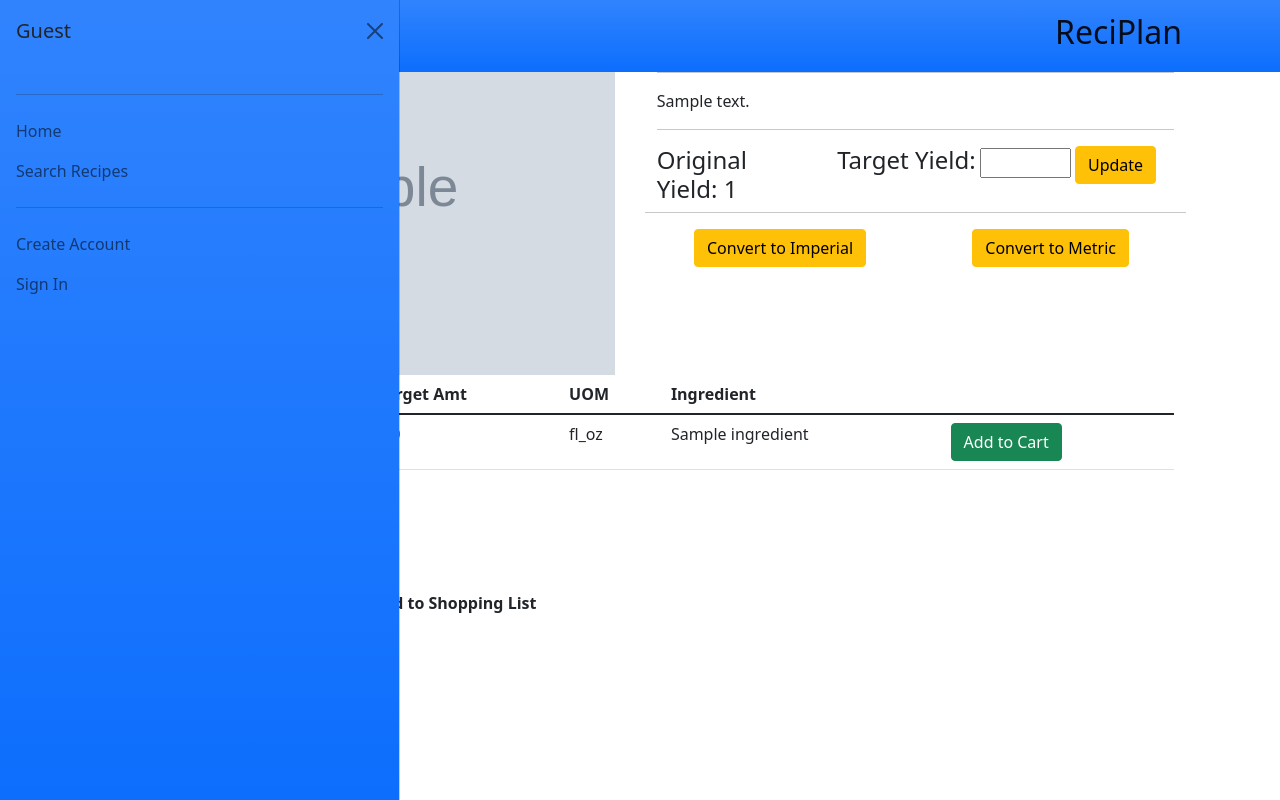
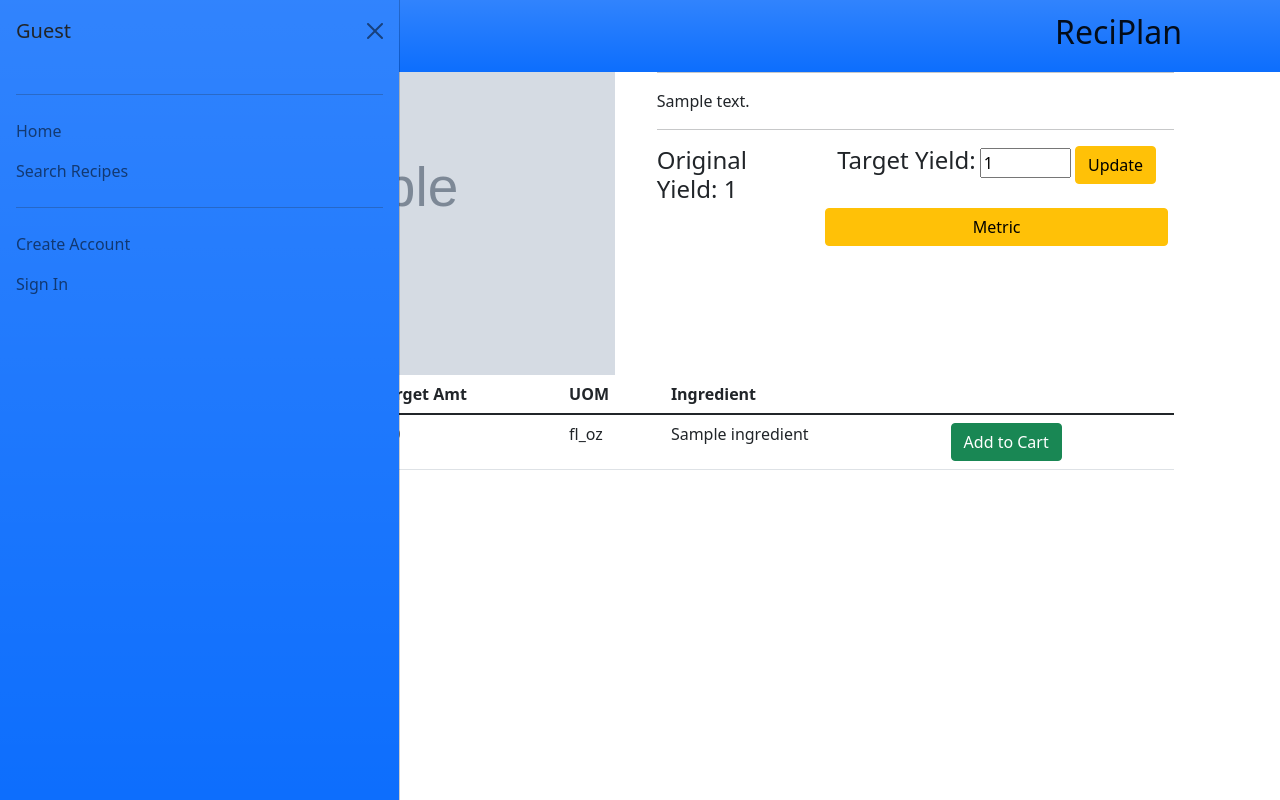
Before and after one commit to sjmcclure2/reciplan, a Django app: template reciplan/templates/reciplan/recipe_view.html in a window 1280 px wide. Run offline with Django 4.2, Linux system fonts and the light colour scheme; tables that the repository leaves empty hold one stand-in row (values such as "Sample post"); the template is opened without the code that fills it: values that come from a table or form of the project are taken from there, most other values are stand-ins (such as "Sample title", 1, 10 or a date in 2020); grey boxes marked "Sample" are stand-in pictures.

Commit message:
Recipe View Updates
Added Metric/Imperial toggle button
Fixed variable mismatch for target yield
Removed unused old table code
Removed targs from GET request for detail view
set default for convert_y

```diff
--- a/reciplan/templates/reciplan/recipe_view.html
+++ b/reciplan/templates/reciplan/recipe_view.html
@@ -7,6 +7,11 @@ Version Notes:
             1.0 - JC - Initial creation, query
             1.1 - SM - Added conversion function and form
             1.3 - DH - Formal view
+            1.4 - JC - Added metric/imperial toggle button and JS function
+                       Removed unused table code
+                       Added hidden input field for unit_conv
+                       corrected variable to match view input
+                       set default value for convert_y
 -->
 
 {% extends 'reciplan/base.html'%}
@@ -17,6 +22,7 @@ Version Notes:
     padding-left: 3%;
   }
 </style>
+
 
 
 <title>{{ recipe.title }}</title>
@@ -52,25 +58,19 @@ Version Notes:
             {% csrf_token%}
             <div class="form-row ">
               <div class="form-group col-md-12">
-
-                <label for="targetYield"><h4>Target Yield:</h4></label>
-                <input id="targetYield" name="targetYield" type="text" maxlength="4" size="4">
+                <input id="unit_conv" name="unit_conv" type="hidden" maxlength="4" size="4" value="Metric">
+                <label for="convert_y" ><h4>Target Yield:</h4></label>
+                <input id="convert_y" name="convert_y" type="text" maxlength="4" size="4" value={{recipe.o_yield}}>
                 <button type="submit" class="btn btn-warning">Update</button>
+              </div>
+              <div class="row">
+                <br>
+              </div>
+              <div class="row">
+                <button type="button" id="unit_conv_btn" class="btn btn-warning" onclick="swap_conversion()">Metric</button>
               </div>
             </div>
           </form>
-        </div>
-      </div>
-      <div class="row">
-        <hr>
-      </div>
-      <div class="row">
-        <div class="col-md-6 d-flex flex-row justify-content-center">
-          <button class="btn btn-warning" type="submit">Convert to Imperial</button>
-        </div>
-        <div class="col-md-6 d-flex flex-row justify-content-center">
-
-          <button class="btn btn-warning" type="submit">Convert to Metric</button>
         </div>
       </div>
     </div>
@@ -111,53 +111,17 @@ Version Notes:
   </div>
 </div>
 
-
-
-
-
-
-<table>
-  <tr>
-    <th>Org<br>Amt</th>
-    <th>UOM</th>
-    <th>Ingredient</th>
-    <th>Add to Shopping List</th>
-  </tr>
-
-  {% for targ in targs %}
-  <tr>
-    <td>{{ targ.amt }}</td>
-    <td>{{ targ.unit_of_measure }}</td>
-    </tr>
-  {% endfor %}
-
-  {% for ingredient in ingredients %}
-  <tr>
-    <td>{{ ingredient.amt }}</td>
-    <td>{{ ingredient.unit_of_measure }}</td>
-    <td>{{ ingredient.name }}</td>
-    <td> <input method="POST" type="checkbox" name="is_checked"></td> <!--This feeds into cart.views -->
-  </tr>
-    {% endfor %}
-
-
-  <tr>{{ recipe.description }} </tr>
-</table>
-<table>
-  <tr>
-    <td> {{ recipe.directions }} </td>
-  </tr>
-</table>
-
-<form method="POST">
-  {% csrf_token %}
-  <label for="convert_yield">Adjust yield:</label>
-  <input type="number" id="convert_yield" name="convert_y" min="1" max="9999" value="1">
-  <input type="radio" id="metric" name ="unit_conv" value="Metric">
-  <label for="imperial">Metric</label><br>
-  <input type="radio" id="imperial" name="unit_conv" value="Imperial" checked>
-  <label for="imperial">Imperial</label><br>
-  <button type='submit'>Apply</button>
-</form>
+<script>
+  function swap_conversion(){
+    var current = document.getElementById("unit_conv_btn").innerHTML;
+    if (current == 'Metric'){
+      document.getElementById("unit_conv").value = "Imperial";
+      document.getElementById("unit_conv_btn").innerHTML = "Imperial";
+    } else {
+      document.getElementById("unit_conv").value = "Metric";
+      document.getElementById("unit_conv_btn").innerHTML = "Metric";
+    }
+  }
+</script>
 
 {% endblock %}
```
Also changed, not shown: reciplan/views.py (+8 -3 lines), media/reciplan/images/JuiceShop.png (added).
